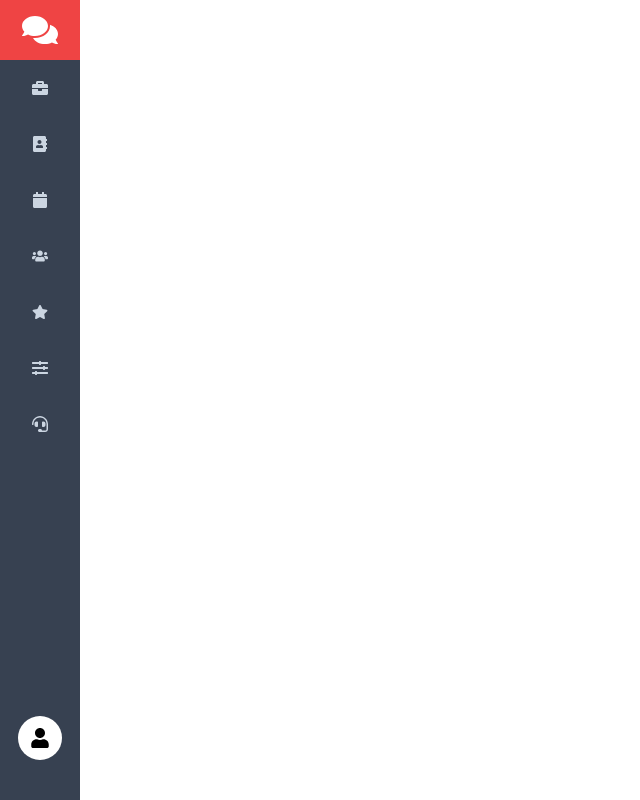
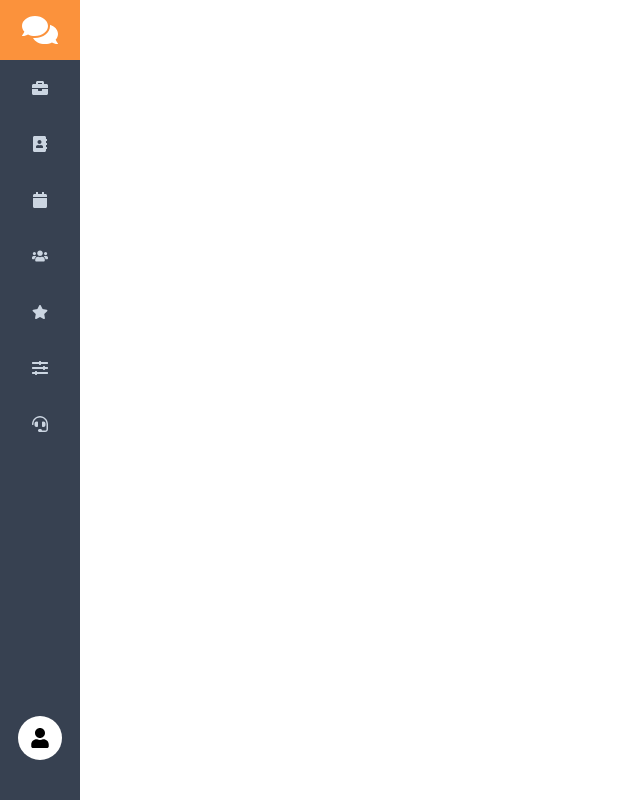
Before and after one commit to RadZ3000/sidebar-component, a Next.js app: page / in a window 1280 px wide. Shown: the whole page, without its empty margins (0-640 px from the left). Built offline with nearby package versions, Linux system fonts and the light colour scheme.

Commit message:
Edited index.tsx

```diff
--- a/pages/index.tsx
+++ b/pages/index.tsx
@@ -16,7 +16,7 @@ const Home: NextPage = () => {
     <div>
 
       <div className="min-h-screen w-20 bg-gray-700 text-slate-300 flex flex-col items-center">
-        <a href="#" className="flex justify-center w-full bg-red-500 py-3 text-4xl text-black hover:text-white"><FaComments /></a>
+        <a href="#" className="flex justify-center w-full bg-orange-400 py-3 text-4xl text-black hover:text-white"><FaComments /></a>
         <a href="#" className="btn"><FaBriefcase /></a>
         <a href="#" className="btn"><FaAddressBook /></a>
         <a href="#" className="btn"><FaCalendar /></a>
@@ -24,7 +24,7 @@ const Home: NextPage = () => {
         <a href="#" className="btn"><FaStar /></a>
         <a href="#" className="btn"><FaSlidersH /></a>
         <a href="#" className="btn"><FaHeadset /></a>
-        <div className="flex justify-center"><a href="#" className="absolute bottom-10 rounded-full bg-white text-black w-max h-max text-xl p-3"><FaUser /></a></div>
+        <div className="flex justify-center"><a href="#" className="absolute bottom-10 rounded-full bg-white text-black w-max h-max text-xl p-3 hover:bg-black hover:text-white"><FaUser /></a></div>
       </div>
 
     </div>
```
